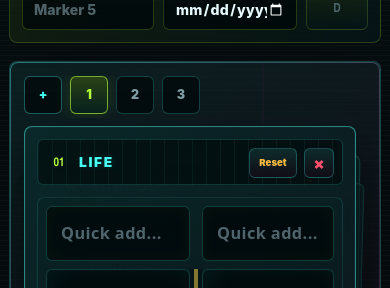
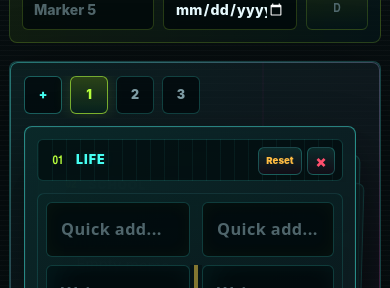
Before and after one commit to Link-Code-ASH/dash-board, a React (Vite) app: page / in a window 390 px wide. Shown: the part 1200-1488 px from the top of the page. Built offline with nearby package versions, Linux system fonts and the light colour scheme.

Commit message:
Fix mobile memo header and calendar touch scroll

```diff
--- a/src/App.jsx
+++ b/src/App.jsx
@@ -2237,6 +2237,7 @@ function handleCalendarWheel(event) {
 }
 
 function MonthDays({ calendar, monthIndex, selectedDate, updateCalendarNote, year }) {
+  const touchPoint = useRef({ x: 0, y: 0 });
   const todayKey = toDateKey(new Date());
   const daysInMonth = new Date(year, monthIndex + 1, 0).getDate();
   const firstDayIndex = (new Date(year, monthIndex, 1).getDay() + 6) % 7;
@@ -2247,9 +2248,24 @@ function MonthDays({ calendar, monthIndex, selectedDate, updateCalendarNote, yea
   const trailingBlanks = (7 - (cells.length % 7)) % 7;
   Array.from({ length: trailingBlanks }, (_, index) => cells.push({ key: `blank-end-${monthIndex}-${index}`, type: "blank" }));
   const weeks = Array.from({ length: Math.ceil(cells.length / 7) }, (_, index) => cells.slice(index * 7, index * 7 + 7));
+  const handleTouchStart = (event) => {
+    if (event.touches.length !== 1) return;
+    touchPoint.current = { x: event.touches[0].clientX, y: event.touches[0].clientY };
+  };
+  const handleTouchMove = (event) => {
+    if (event.touches.length !== 1) return;
+    const nextPoint = { x: event.touches[0].clientX, y: event.touches[0].clientY };
+    const deltaX = touchPoint.current.x - nextPoint.x;
+    const deltaY = touchPoint.current.y - nextPoint.y;
+    touchPoint.current = nextPoint;
+    if (Math.abs(deltaY) <= Math.abs(deltaX)) return;
+    event.preventDefault();
+    event.stopPropagation();
+    window.scrollBy({ top: deltaY, left: 0, behavior: "auto" });
+  };
   return h(
     "div",
-    { className: "calendar-weeks", onWheel: handleCalendarWheel },
+    { className: "calendar-weeks", onTouchMove: handleTouchMove, onTouchStart: handleTouchStart, onWheel: handleCalendarWheel },
     weeks.map((week, weekIndex) =>
       h(
       "div",
--- a/src/styles.css
+++ b/src/styles.css
@@ -1340,6 +1340,7 @@ input::placeholder {
     rgba(1, 8, 10, 0.66);
   padding: 8px;
   cursor: grab;
+  overflow: hidden;
 }
 
 .memo-stack.dragging .memo-card-grip {
@@ -1394,6 +1395,7 @@ input::placeholder {
   padding: 0 9px;
   font-size: 0.66rem;
   color: var(--amber);
+  flex-shrink: 0;
 }
 
 .memo-card-columns,
@@ -3194,6 +3196,7 @@ input::placeholder {
   display: grid;
   gap: 10px;
   padding: 10px;
+  touch-action: pan-y;
 }
 
 .calendar-week-scroll {
@@ -3203,9 +3206,11 @@ input::placeholder {
   display: block;
   overflow-x: auto;
   overflow-y: visible;
-  overscroll-behavior: contain;
+  overscroll-behavior-x: contain;
+  overscroll-behavior-y: auto;
   -webkit-overflow-scrolling: touch;
   padding-bottom: 4px;
+  touch-action: pan-x pan-y;
 }
 
 .calendar-weekdays,
@@ -3524,8 +3529,10 @@ input::placeholder {
   }
 
   .memo-card-grip {
-    grid-template-columns: auto minmax(0, 1fr) auto auto;
-    gap: 7px;
+    grid-template-columns: 26px minmax(0, 1fr) 44px 28px;
+    gap: 5px;
+    min-height: 42px;
+    padding: 7px;
   }
 
   .memo-card-grip span {
@@ -3534,14 +3541,22 @@ input::placeholder {
   }
 
   .memo-reset-button {
-    min-width: 48px;
-    padding: 0 7px;
+    width: 44px;
+    min-width: 44px;
+    height: 28px;
+    padding: 0;
     font-size: 0.6rem;
   }
 
   .memo-card-grip .mini-button.danger {
-    width: 30px;
-    min-width: 30px;
+    width: 28px;
+    min-width: 28px;
+    height: 28px;
+  }
+
+  .memo-card-grip input {
+    font-size: 0.78rem;
+    letter-spacing: 0.08em;
   }
 
   .memo-card.active .memo-card-columns textarea,
```
